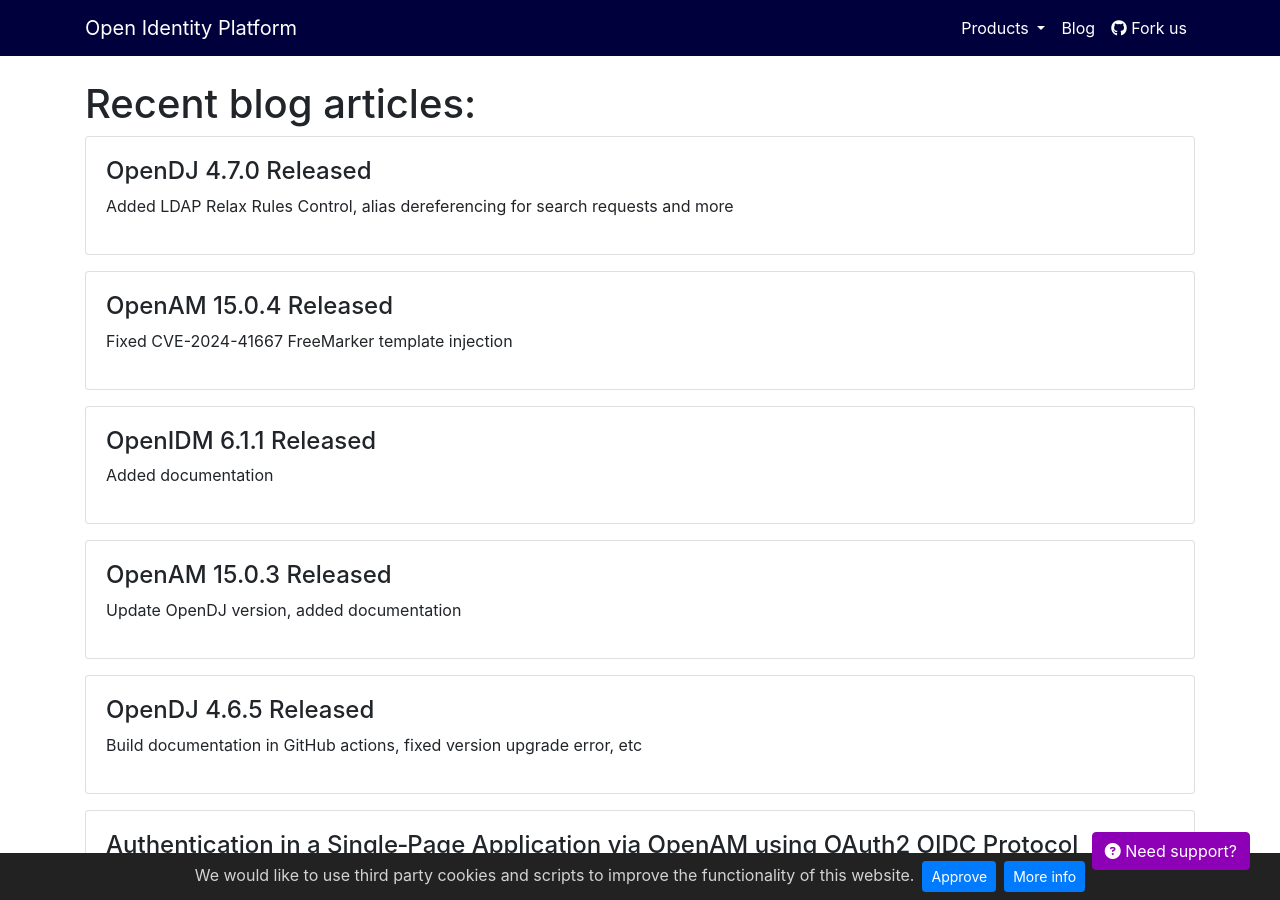
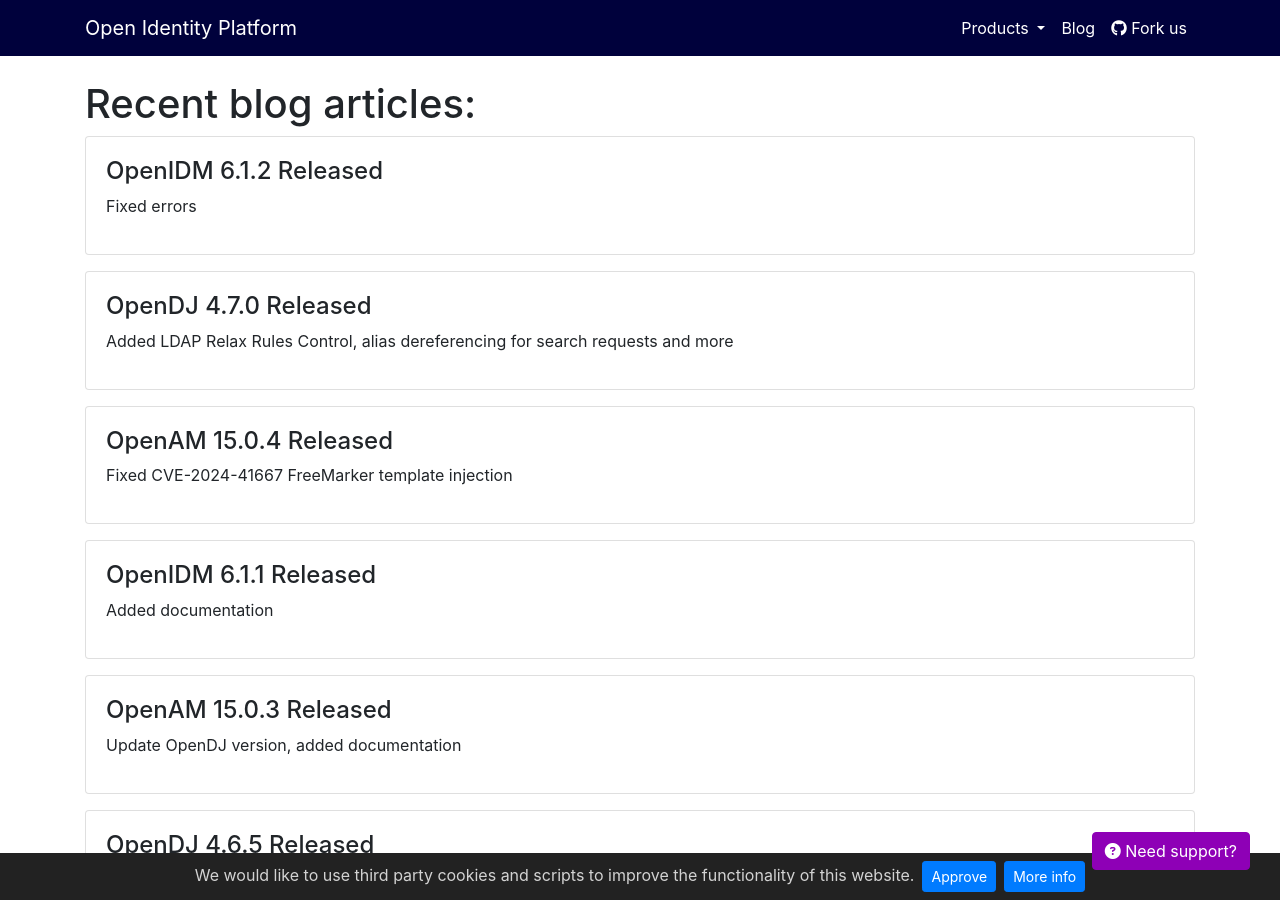
Before and after one commit to OpenIdentityPlatform/OpenIdentityPlatform.org, a Jekyll site: the page built from blog/index.html, in a window 1280 px wide and 900 px high. Built offline with Jekyll 4.4.1, drawn with Linux system fonts in a browser that asks for light colours; nearby versions of some CDN libraries.

Commit message:
OpenIDM 6.1.2 Released

```diff
--- a/_data/blogposts.yml
+++ b/_data/blogposts.yml
@@ -1,3 +1,7 @@
+-
+  title: 'OpenIDM 6.1.2 Released'
+  link: '/blog/openidm-6-1-2-released'
+  description: 'Fixed errors'
 -
   title: 'OpenDJ 4.7.0 Released'
   link: '/blog/opendj-4-7-0-released'
```
